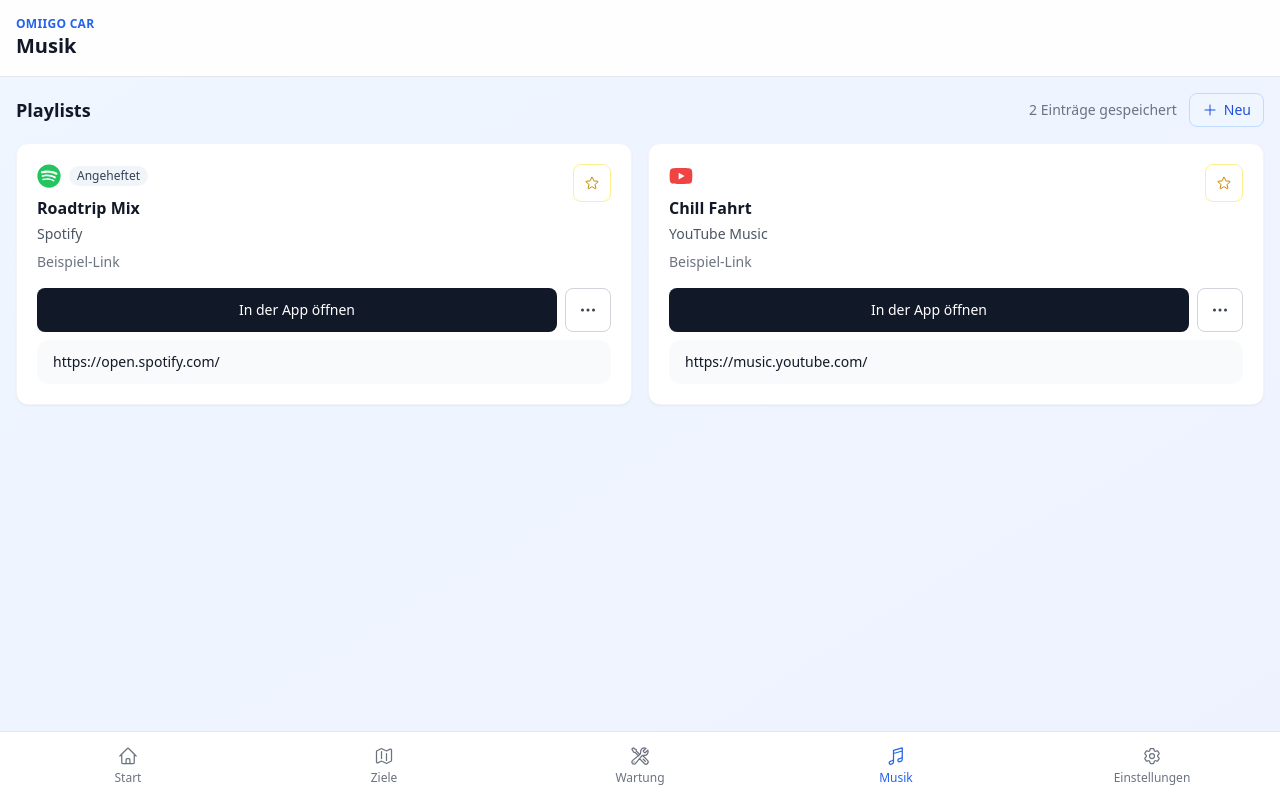
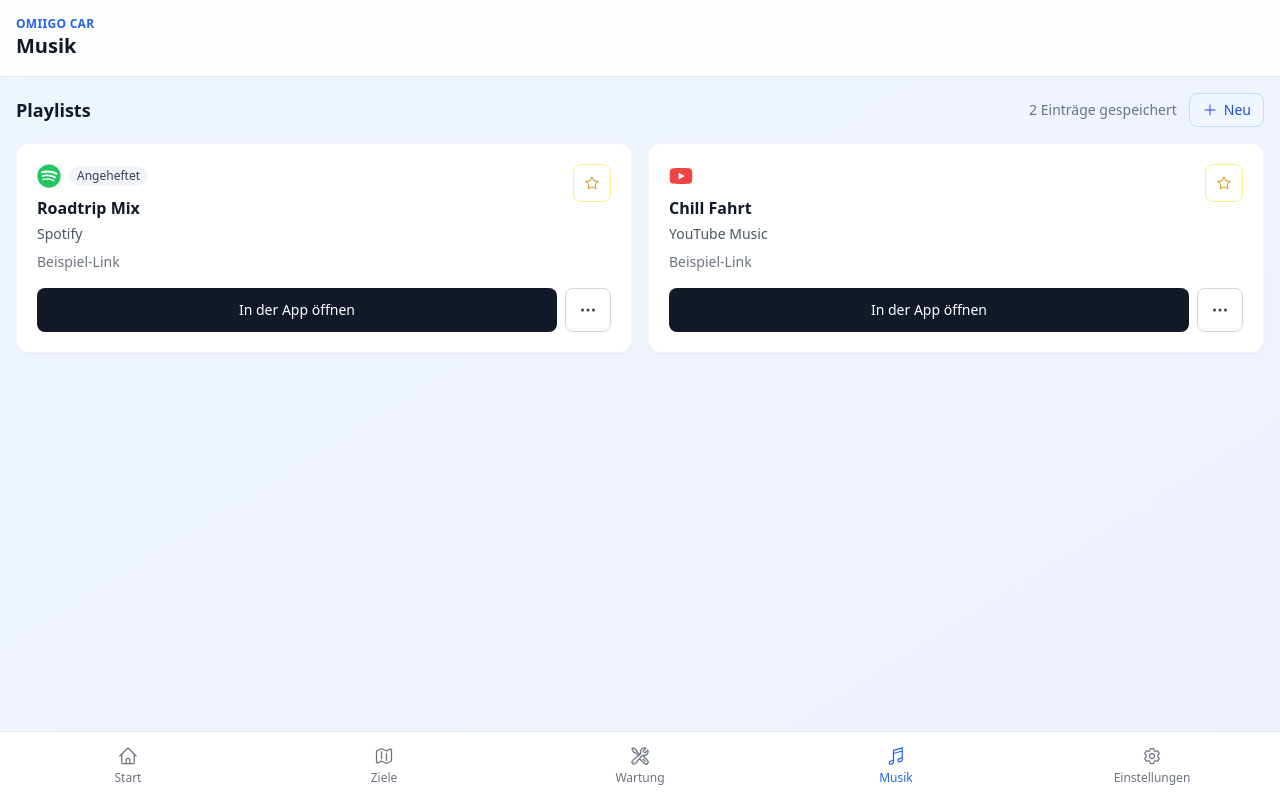
Before and after one commit to azetxxx/opel-check, a Vue app: page /music in a window 1280 px wide. Built offline with nearby package versions, Linux system fonts and the light colour scheme.

Commit message:
chore: refine destination and music action labels

```diff
--- a/src/pages/MusicPage.vue
+++ b/src/pages/MusicPage.vue
@@ -265,9 +265,8 @@ onBeforeUnmount(() => {
               </button>
             </div>
 
-            <div class="rounded-xl bg-gray-50 px-4 py-3">
-              <p class="text-sm font-medium text-gray-900 truncate">{{ item.url }}</p>
-              <p v-if="item.lastOpenedAt" class="mt-1 text-xs text-gray-500">Zuletzt geöffnet: {{ new Date(item.lastOpenedAt).toLocaleString('de-DE') }}</p>
+            <div v-if="item.lastOpenedAt" class="rounded-xl bg-gray-50 px-4 py-3">
+              <p class="text-xs text-gray-500">Zuletzt geöffnet: {{ new Date(item.lastOpenedAt).toLocaleString('de-DE') }}</p>
             </div>
 
             <div v-if="activeActionMenuId === item.id" class="flex flex-col sm:flex-row gap-2">
```
